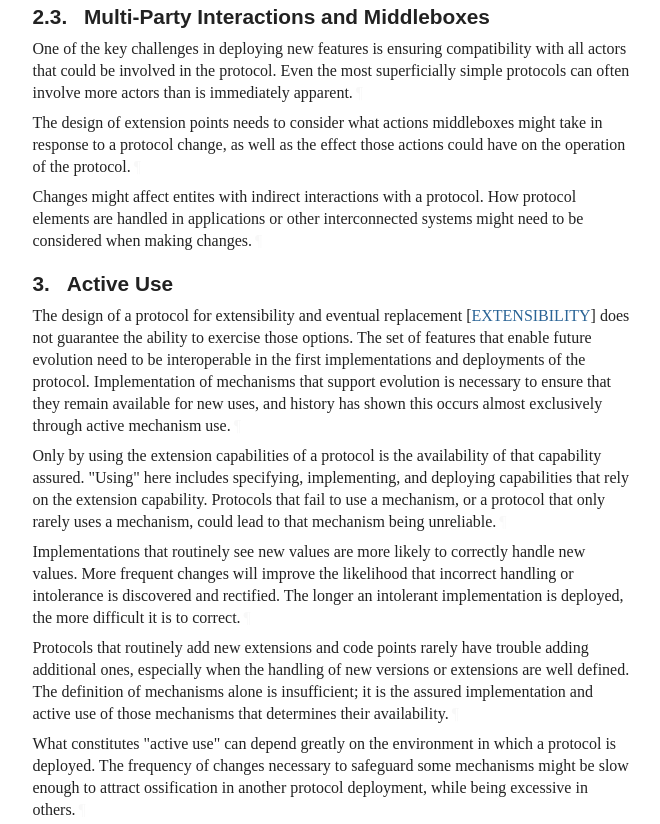
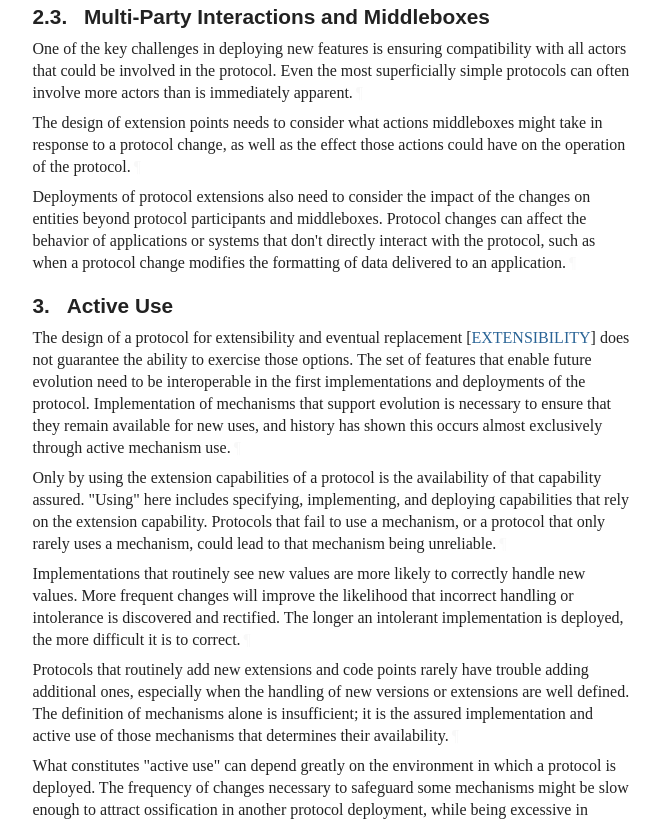
Before and after one commit to intarchboard/draft-use-it-or-lose-it, a plain HTML site: page mirja-lc/draft-iab-use-it-or-lose-it.html in a window 1280 px wide. Shown: the part 3218-4042 px from the top of the page, without its empty margins (92-752 px from the left). Drawn offline with Linux system fonts and the light colour scheme; a web font is replaced by a local one.

Commit message:
Script updating gh-pages from 5b48412. [ci skip]

```diff
--- a/mirja-lc/draft-iab-use-it-or-lose-it.html
+++ b/mirja-lc/draft-iab-use-it-or-lose-it.html
@@ -1356,9 +1356,11 @@ apparent.<a href="#section-2.3-1" class="pilcrow">¶</a></p>
 <p id="section-2.3-2">The design of extension points needs to consider what actions middleboxes
 might take in response to a protocol change, as well as the effect those actions
 could have on the operation of the protocol.<a href="#section-2.3-2" class="pilcrow">¶</a></p>
-<p id="section-2.3-3">Changes might affect entites with indirect interactions with a protocol. How
-protocol elements are handled in applications or other interconnected systems
-might need to be considered when making changes.<a href="#section-2.3-3" class="pilcrow">¶</a></p>
+<p id="section-2.3-3">Deployments of protocol extensions also need to consider the impact
+of the changes on entities beyond protocol participants and middleboxes.
+Protocol changes can affect the behavior of applications or systems
+that don't directly interact with the protocol, such as when a protocol
+change modifies the formatting of data delivered to an application.<a href="#section-2.3-3" class="pilcrow">¶</a></p>
 </section>
 </div>
 </section>
@@ -1802,7 +1804,7 @@ through misuse <span>[<a href="#HASH" class="xref">HASH</a>]</span>.<a href="#se
 <dd class="break"></dd>
 <dt id="SMTP-TLS-Reporting">[SMTP-TLS-Reporting]</dt>
       <dd>
-<span class="refTitle">"*** BROKEN REFERENCE ***"</span>. </dd>
+<span class="refAuthor">Margolis, D.</span>, <span class="refAuthor">Brotman, A.</span>, <span class="refAuthor">Ramakrishnan, B.</span>, <span class="refAuthor">Jones, J.</span>, and <span class="refAuthor">M. Risher</span>, <span class="refTitle">"SMTP TLS Reporting"</span>, <span class="seriesInfo">RFC 8460</span>, <span class="seriesInfo">DOI 10.17487/RFC8460</span>, <time datetime="2018-09" class="refDate">September 2018</time>, <span>&lt;<a href="https://datatracker.ietf.org/doc/html/rfc8460">https://datatracker.ietf.org/doc/html/rfc8460</a>&gt;</span>. </dd>
 <dd class="break"></dd>
 <dt id="SNI">[SNI]</dt>
       <dd>
```
Also changed, not shown: mirja-lc/draft-iab-use-it-or-lose-it.txt.
